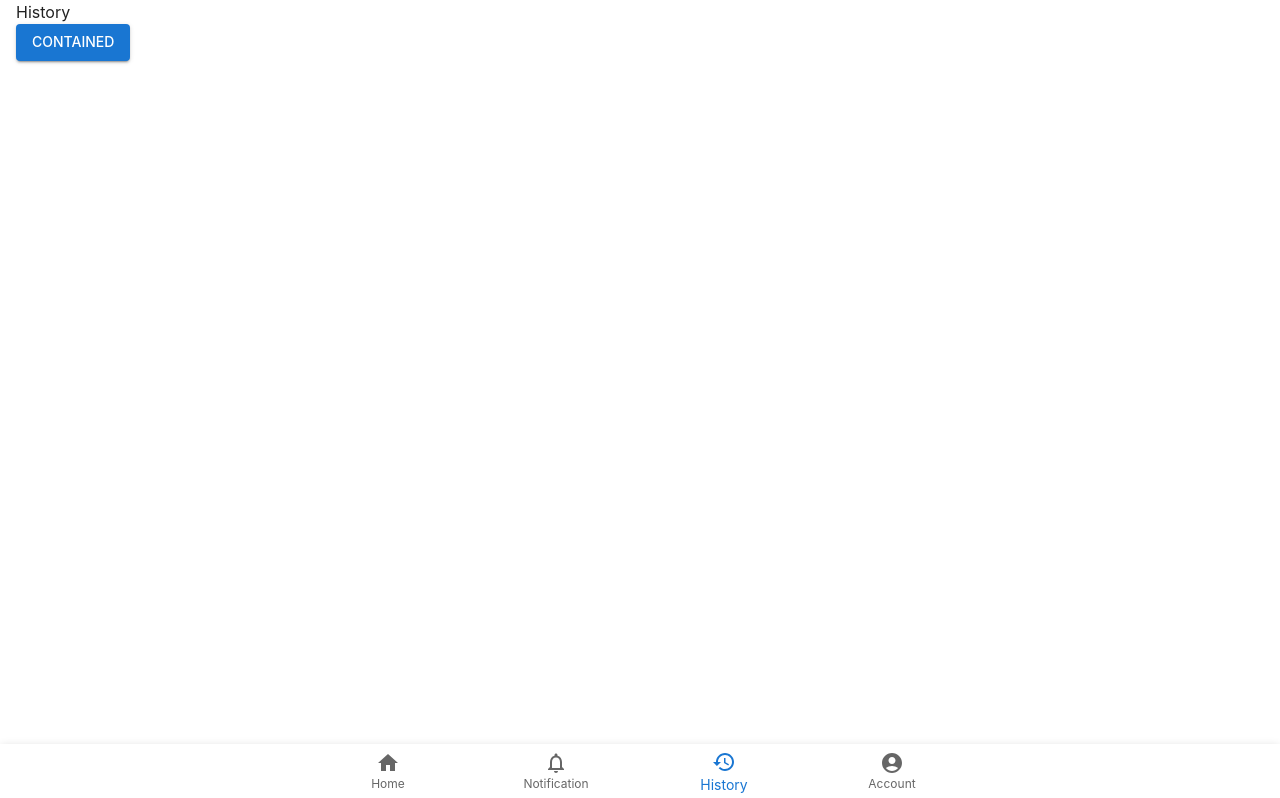
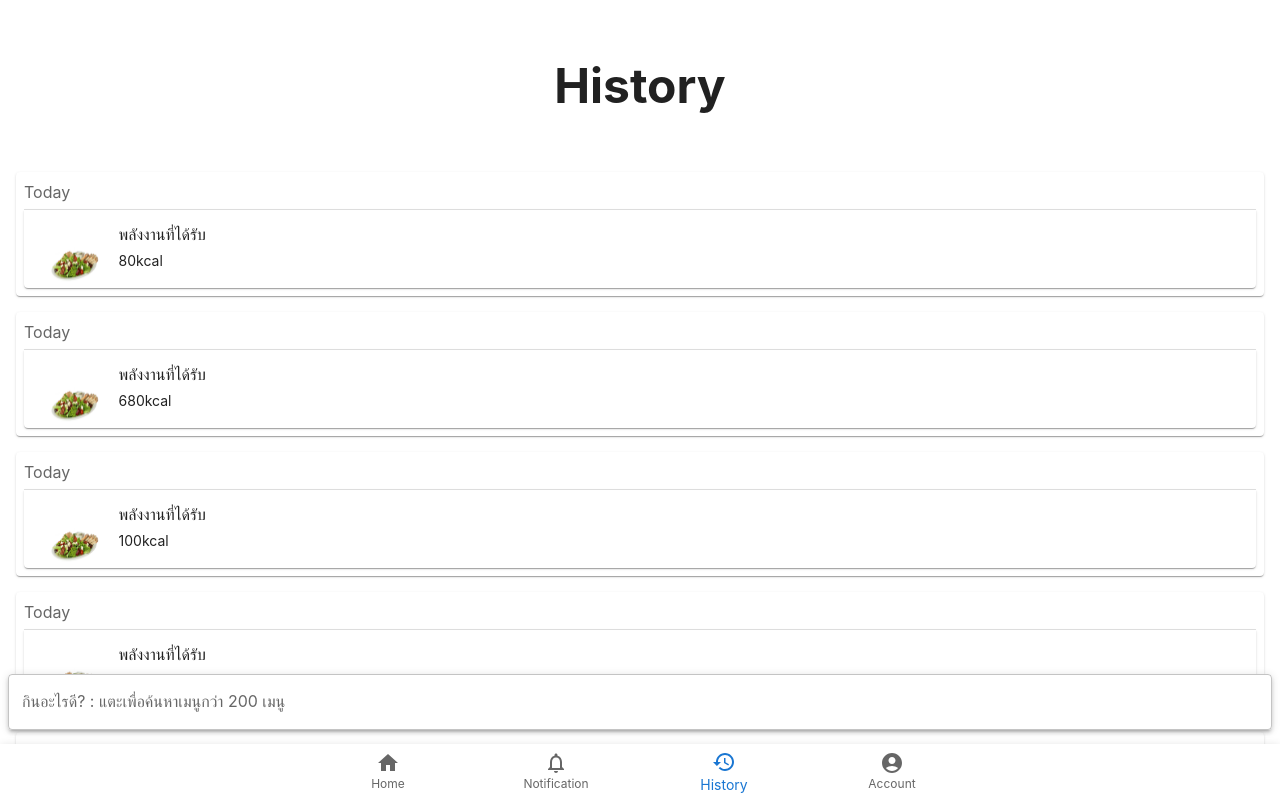
Before and after one commit to IKNNS/Software-Engineering, a Next.js app: page /history in a window 1280 px wide. Shown: the top 798 px of the page. Built offline with nearby package versions, Linux system fonts and the light colour scheme.

Commit message:
Adding history pages

```diff
--- a/pages/history.tsx
+++ b/pages/history.tsx
@@ -1,17 +1,172 @@
-import type { NextPage } from 'next'
+import * as React from 'react';
+import Box from '@mui/material/Box';
+import CssBaseline from '@mui/material/CssBaseline';
+import Paper from '@mui/material/Paper';
+import Stack from '@mui/material/Stack';
+import TextField from '@mui/material/TextField';
+import Autocomplete from '@mui/material/Autocomplete';
+import { styled } from '@mui/material/styles';
 import styles from '../styles/Home.module.css'
+import Typography from '@mui/material/Typography';
+import Image from 'next/image'
 import Button from '@mui/material/Button';
-import React from 'react';
+import { Accordion, AccordionDetails, AccordionSummary } from '@mui/material';
+import { Opacity } from '@mui/icons-material';
 
-const History: NextPage = () => {
+
+const Item = styled(Paper)(({ theme }) => ({
+    backgroundColor: theme.palette.mode === 'dark' ? '#1A2027' : '#fff',
+    ...theme.typography.body2,
+    padding: theme.spacing(1),
+    textAlign: 'center',
+    color: theme.palette.text.secondary,
+}));
+
+export default function BasicStack() {
     return (
         <div className={styles.container}>
             <div>
-                History
+                <h1 className={styles.title}>
+                    History
+                </h1>
             </div>
-            <Button variant="contained">Contained</Button>
+            <Box sx={{ width: 'auto' }}>
+                <Stack spacing={2}
+                    alignItems="center"
+                    direction="column"
+                    justifyContent="flex-end"
+                >
+                    {foodData.map((food) => (
+                        <Item key={food.name} sx={{ width: '100%' }}>
+                            <div>
+                                <Typography
+                                    textAlign="start"
+                                    variant="body1"
+                                    component="p"
+                                    alignItems={'left'}
+                                    gutterBottom>{"Today"}
+                                </Typography>
+                            </div>
+                            <Accordion>
+                                <AccordionSummary>
+                                    <div className={styles.listContainer} >
+                                        <div className={styles.Left}>
+                                            <Image src={food.src} width={100} height={100} />
+                                        </div>
+                                        <div className={styles.Center}>
+                                            <Typography className={styles.foodName}
+                                                textAlign="start"
+                                                variant="body1"
+                                                component="p"
+                                                alignItems={'left'}
+                                                gutterBottom>{"พลังงานที่ได้รับ"}
+                                            </Typography>
+                                            <Typography className={styles.foodEnergy}
+                                                textAlign="start"
+                                                variant="body2"
+                                                component="p"
+                                                alignItems={'left'}
+                                                gutterBottom>{food.energy + "kcal"}
+                                            </Typography>
+                                        </div>
+                                    </div>
+                                </AccordionSummary>
+                                <AccordionDetails>
+                                    <Stack spacing={2}
+                                        alignItems="center"
+                                        direction="column"
+                                        justifyContent="flex-end"
+                                    >
+                                        {foodData.map((food) => (
+                                            <Item key={food.name} sx={{ width: '100%' }}>
+                                                <div className={styles.listContainer} >
+                                                    <div className={styles.Left}>
+                                                        <Image src={food.src} width={100} height={100} />
+                                                    </div>
+                                                    <div className={styles.Center}>
+                                                        <Typography className={styles.foodName}
+                                                            textAlign="start"
+                                                            variant="body1"
+                                                            component="p"
+                                                            alignItems={'left'}
+                                                            gutterBottom>{food.name}
+                                                        </Typography>
+                                                        <Typography className={styles.foodEnergy}
+                                                            textAlign="start"
+                                                            variant="body2"
+                                                            component="p"
+                                                            alignItems={'left'}
+                                                            gutterBottom>{"energy : " + food.energy + " kcal"}
+                                                        </Typography>
+                                                    </div>
+                                                    <div className={styles.Right}>
+                                                        <Button variant="contained">เพิ่ม</Button>
+                                                    </div>
+                                                </div>
+                                            </Item>
+                                        ))}
+                                    </Stack>
+                                </AccordionDetails>
+                            </Accordion>
+                        </Item>
+                    ))}
+                </Stack>
+            </Box>
+            <Box sx={{ pb: 7 }}>
+                <CssBaseline />
+                <Paper sx={{ position: 'fixed', bottom: 70, left: 8, right: 8 }} elevation={3}>
+                    <Autocomplete
+                        freeSolo
+                        options={foodData.map((option) => option.name)}
+                        renderInput={(params) => <TextField {...params} label="กินอะไรดี? : แตะเพื่อค้นหาเมนูกว่า 200 เมนู" />}
+                    />
+                </Paper>
+            </Box>
         </div>
-    )
+    );
 }
+const foodData = [
+    {
+        src: '/Salad_platter.jpg',
+        name: "Salad",
+        energy: "80",
+        type: ["appetizer", "vegetarian", "vegan"],
+        ingredient: ["lettuce", "tomato", "cucumber", "onion", "carrot", "chicken", "egg", "cheese", "dressing"],
+    },
+    {
+        src: '/Salad_platter.jpg',
+        name: "Spaghetti Carbonara",
+        energy: "680",
+        type: ["main course", "chese", "pasta"],
+        ingredient: ["pasta", "bacon", "egg", "cheese", "cream"],
+    },
+    {
+        src: '/Salad_platter.jpg',
+        name: "Banana",
+        energy: "100",
+        type: ["dessert", "fruit"],
+        ingredient: ["banana"],
+    },
+    {
+        src: '/Salad_platter.jpg',
+        name: "Pancake",
+        energy: "300",
+        type: ["dessert", "breakfast"],
+        ingredient: ["flour", "egg", "milk", "butter", "sugar"],
+    },
+    {
+        src: '/Salad_platter.jpg',
+        name: "Meat Steak",
+        energy: "500",
+        type: ["main course", "meat"],
+        ingredient: ["beef", "salt", "pepper", "oil"],
+    },
+    {
+        src: '/Salad_platter.jpg',
+        name: "Chicken Steak",
+        energy: "400",
+        type: ["main course", "meat"],
+        ingredient: ["chicken", "salt", "pepper", "oil"],
+    },
 
-export default History
+]
```
